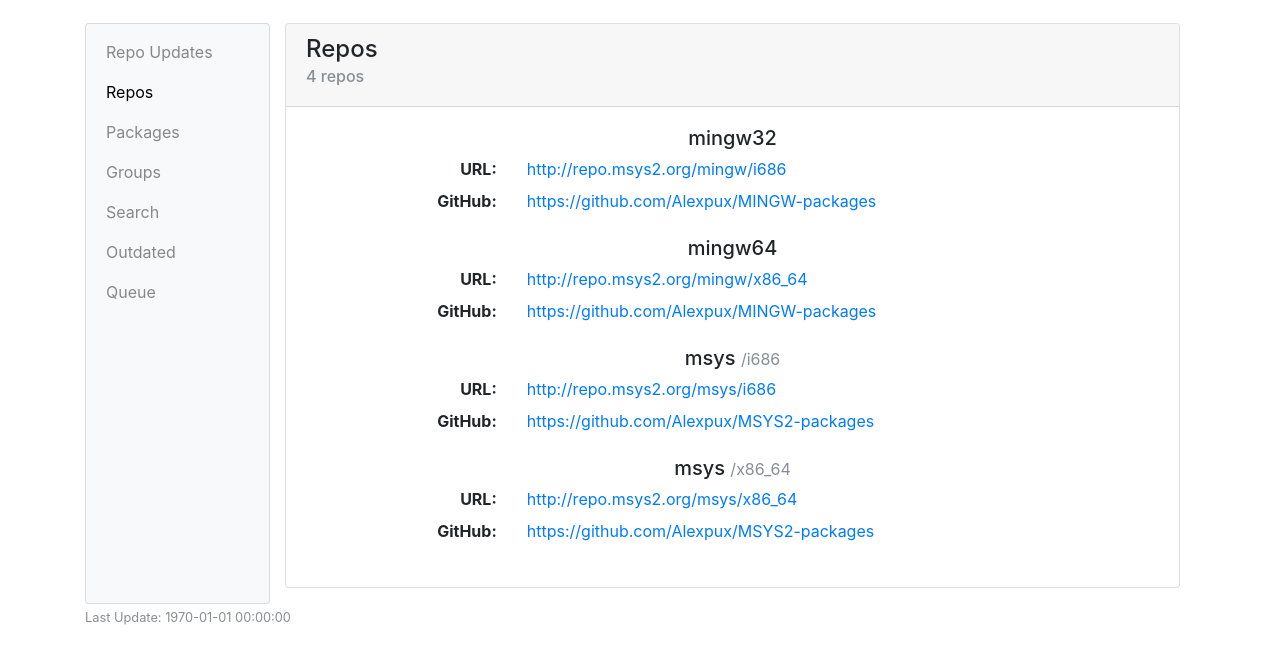
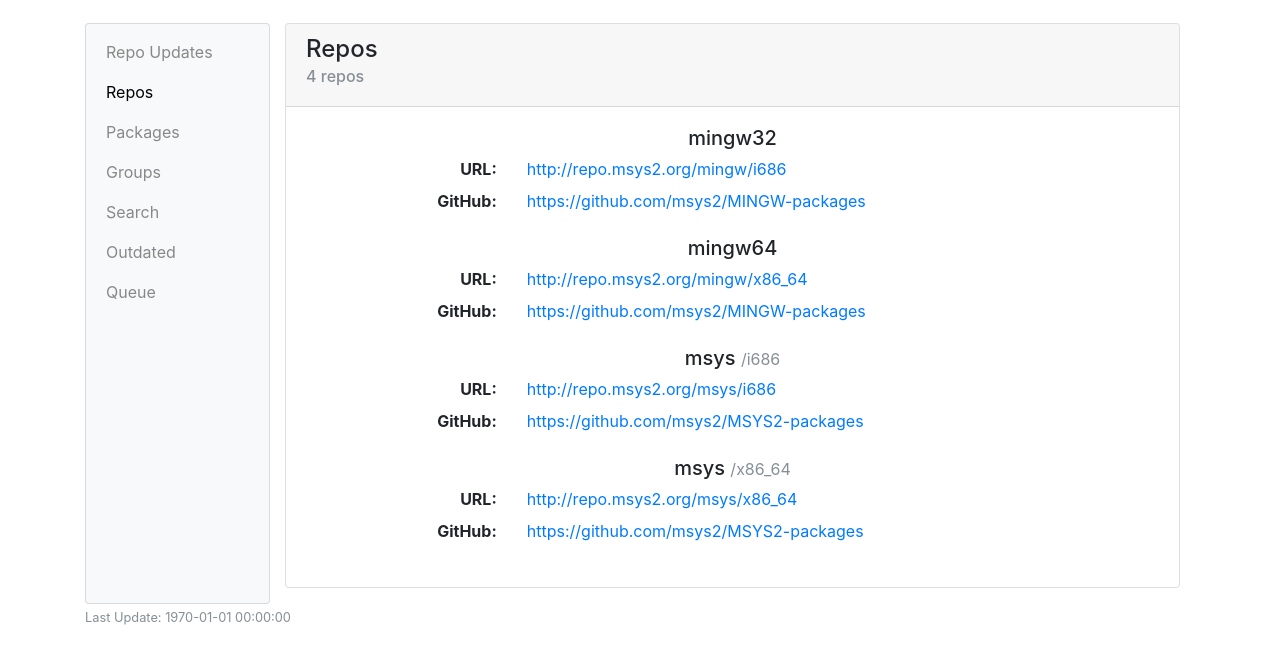
Before and after one commit to msys2/msys2-web, a Flask app: page /repos in a window 1280 px wide. Shown: the part 57-721 px from the top of the page. Run offline with Flask 2, Linux system fonts and the light colour scheme; parts of the project's set-up code (start-up, migrations or seed data) failed here and were passed over; some libraries are stand-ins or nearby versions.

Commit message:
github repo move

```diff
--- a/main.py
+++ b/main.py
@@ -295,9 +295,9 @@ class Source:
     @property
     def repo_url(self):
         if self._repo.startswith("mingw"):
-            return "https://github.com/Alexpux/MINGW-packages"
+            return "https://github.com/msys2/MINGW-packages"
         else:
-            return "https://github.com/Alexpux/MSYS2-packages"
+            return "https://github.com/msys2/MSYS2-packages"
 
     @property
     def source_url(self):
--- a/templates/packages/repos.html
+++ b/templates/packages/repos.html
@@ -15,7 +15,7 @@
       <dd class="col-sm-9"><a href="http://repo.msys2.org/mingw/i686">http://repo.msys2.org/mingw/i686</a></dd>
 
       <dt class="col-sm-3 text-right">GitHub:</dt>
-      <dd class="col-sm-9"><a href="https://github.com/Alexpux/MINGW-packages">https://github.com/Alexpux/MINGW-packages</a></dd>
+      <dd class="col-sm-9"><a href="https://github.com/msys2/MINGW-packages">https://github.com/msys2/MINGW-packages</a></dd>
     </dl>
 
     <dl class="row">
@@ -25,7 +25,7 @@
       <dd class="col-sm-9"><a href="http://repo.msys2.org/mingw/x86_64">http://repo.msys2.org/mingw/x86_64</a></dd>
 
       <dt class="col-sm-3 text-right">GitHub:</dt>
-      <dd class="col-sm-9"><a href="https://github.com/Alexpux/MINGW-packages">https://github.com/Alexpux/MINGW-packages</a></dd>
+      <dd class="col-sm-9"><a href="https://github.com/msys2/MINGW-packages">https://github.com/msys2/MINGW-packages</a></dd>
     </dl>
 
     <dl class="row">
@@ -35,7 +35,7 @@
       <dd class="col-sm-9"><a href="http://repo.msys2.org/msys/i686">http://repo.msys2.org/msys/i686</a></dd>
 
       <dt class="col-sm-3 text-right">GitHub:</dt>
-      <dd class="col-sm-9"><a href="https://github.com/Alexpux/MSYS2-packages">https://github.com/Alexpux/MSYS2-packages</a></dd>
+      <dd class="col-sm-9"><a href="https://github.com/msys2/MSYS2-packages">https://github.com/msys2/MSYS2-packages</a></dd>
     </dl>
 
     <dl class="row">
@@ -45,7 +45,7 @@
       <dd class="col-sm-9"><a href="http://repo.msys2.org/msys/x86_64">http://repo.msys2.org/msys/x86_64</a></dd>
 
       <dt class="col-sm-3 text-right">GitHub:</dt>
-      <dd class="col-sm-9"><a href="https://github.com/Alexpux/MSYS2-packages">https://github.com/Alexpux/MSYS2-packages</a></dd>
+      <dd class="col-sm-9"><a href="https://github.com/msys2/MSYS2-packages">https://github.com/msys2/MSYS2-packages</a></dd>
     </dl>
   </div>
 </div>
```
Also changed, not shown: 1 other file.
